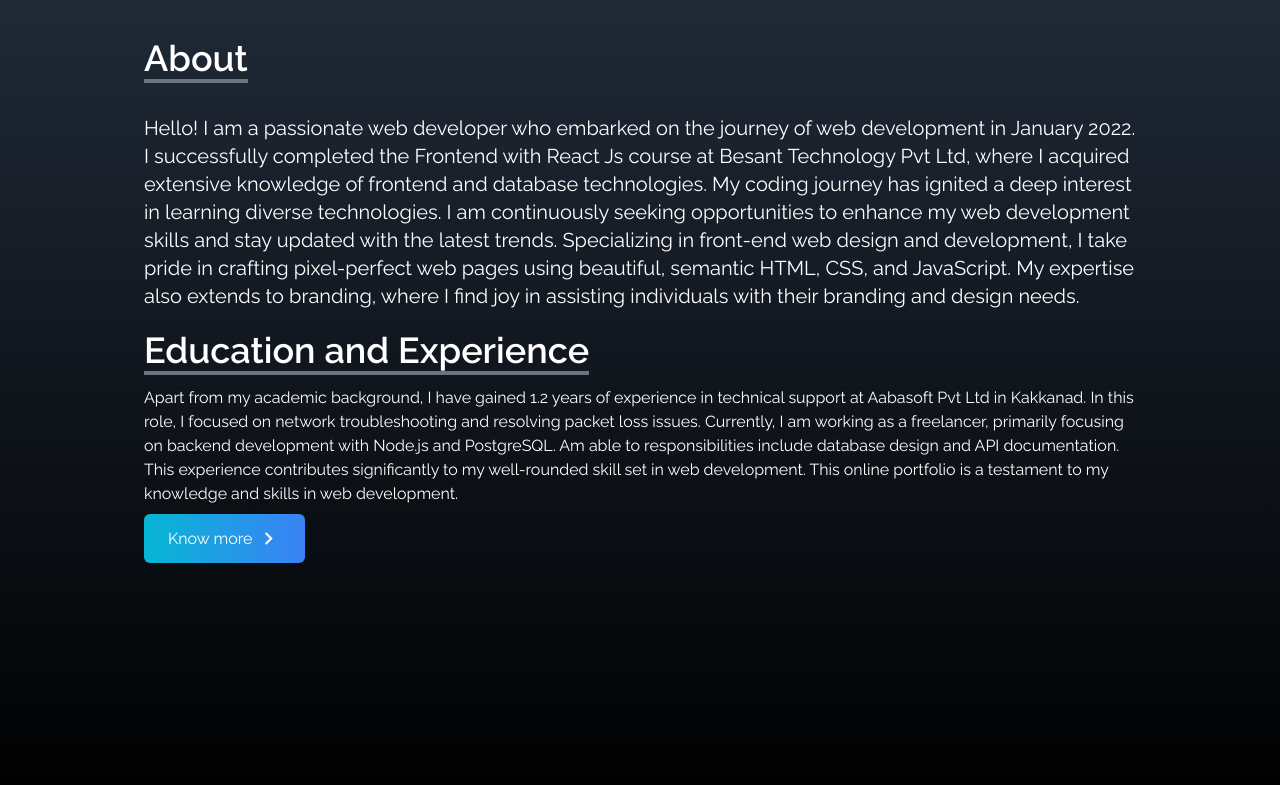
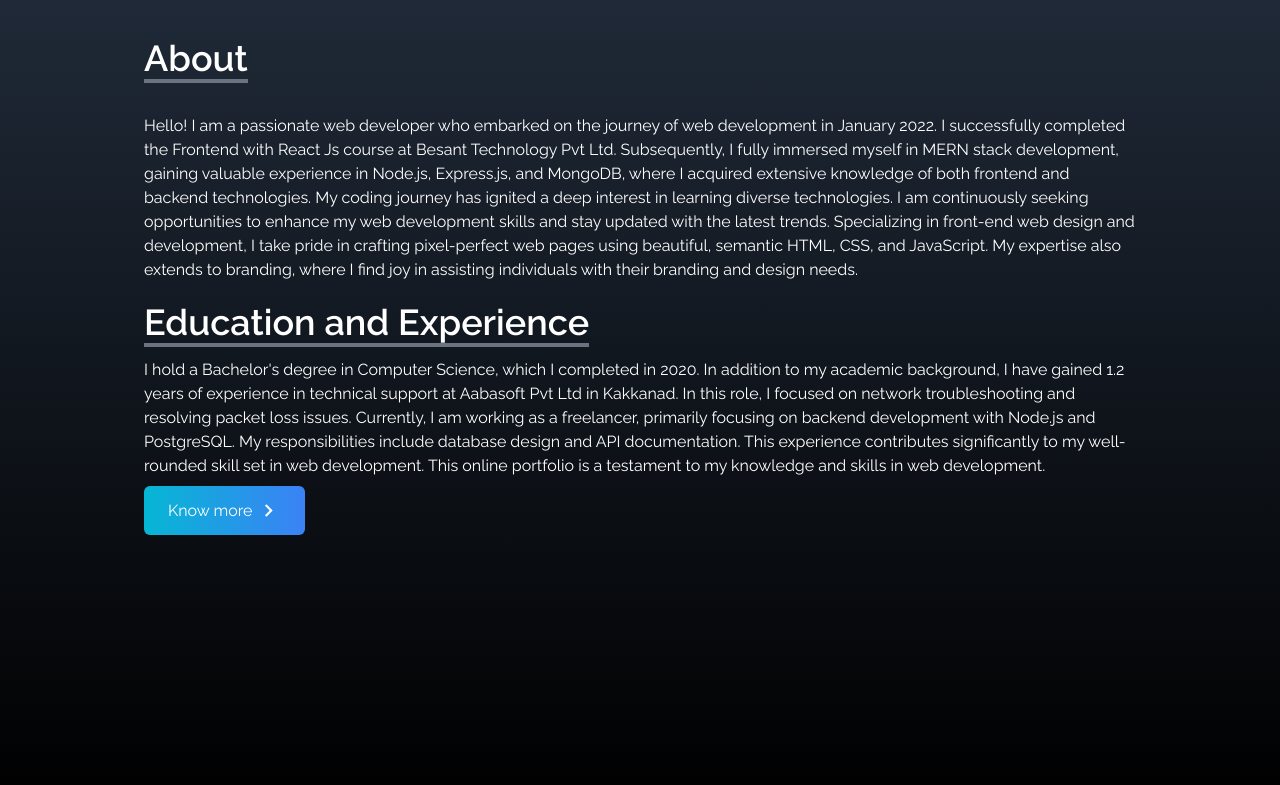
Before and after one commit to fayizIT/one-portfolio, a React (Create React App) app: page / in a window 1280 px wide. Shown: the part 855-1640 px from the top of the page. Built offline with nearby package versions, Linux system fonts and the light colour scheme.

Commit message:
about and work github code

```diff
--- a/src/Components/About.jsx
+++ b/src/Components/About.jsx
@@ -11,25 +11,25 @@ const About = () => {
             About
           </p>
         </div>
-        <p className='text-xl mt-5 mb-5'>
-          Hello! I am a passionate web developer who embarked on the journey of web development in January 2022. I successfully completed the Frontend with React Js course at Besant Technology Pvt Ltd, where I acquired extensive knowledge of frontend and database technologies.
+        <p className='text-large mt-5 mb-5'>
+        Hello! I am a passionate web developer who embarked on the journey of web development in January 2022. I successfully completed the Frontend with React Js course at Besant Technology Pvt Ltd. Subsequently, I fully immersed myself in MERN stack development, gaining valuable experience in Node.js, Express.js, and MongoDB, where I acquired extensive knowledge of both frontend and backend technologies.
 
-          My coding journey has ignited a deep interest in learning diverse technologies. I am continuously seeking opportunities to enhance my web development skills and stay updated with the latest trends.
+My coding journey has ignited a deep interest in learning diverse technologies. I am continuously seeking opportunities to enhance my web development skills and stay updated with the latest trends.
 
-          Specializing in front-end web design and development, I take pride in crafting pixel-perfect web pages using beautiful, semantic HTML, CSS, and JavaScript. My expertise also extends to branding, where I find joy in assisting individuals with their branding and design needs.
+Specializing in front-end web design and development, I take pride in crafting pixel-perfect web pages using beautiful, semantic HTML, CSS, and JavaScript. My expertise also extends to branding, where I find joy in assisting individuals with their branding and design needs.
 
           <br />
         </p>
 
         <div className='pb-4'>
           <p className='text-4xl font-bold inline border-b-4 border-gray-500'>
-            Education and Experience
+            <span className='font-bold text-skyblue'>Education and Experience</span>
           </p>
         </div>
         <p>
-          Apart from my academic background, I have gained 1.2 years of experience in technical support at Aabasoft Pvt Ltd in Kakkanad. In this role, I focused on network troubleshooting and resolving packet loss issues.
+          I hold a Bachelor's degree in Computer Science, which I completed in 2020. In addition to my academic background, I have gained 1.2 years of experience in technical support at Aabasoft Pvt Ltd in Kakkanad. In this role, I focused on network troubleshooting and resolving packet loss issues.
 
-          Currently, I am working as a freelancer, primarily focusing on backend development with Node.js and PostgreSQL. Am able to  responsibilities include database design and API documentation. This experience contributes significantly to my well-rounded skill set in web development.
+          Currently, I am working as a freelancer, primarily focusing on backend development with Node.js and PostgreSQL. My responsibilities include database design and API documentation. This experience contributes significantly to my well-rounded skill set in web development.
 
           This online portfolio is a testament to my knowledge and skills in web development.
         </p>
--- a/src/Components/Works.jsx
+++ b/src/Components/Works.jsx
@@ -25,6 +25,19 @@ const Works = () => {
       githubUrl: 'https://github.com/fayizIT/mern-admin-user-management',
     },
     {
+      title: 'GitHub Clone',
+      description: 'GitHub',
+      imageUrl: GitImage, // You can provide a URL for other images
+      githubUrl: 'https://github.com/fayizIT/Git-Clone',
+    },
+    {
+      title: 'IMDB Website',
+      description: 'Imdb Website',
+      imageUrl: IMDBImage
+, // You can provide a URL for other images
+      githubUrl: 'https://github.com/fayizIT/IMDB-Project',
+    },
+    {
       title: 'Netflix',
       description: 'Netflix',
       imageUrl: NetflixImage, // You can provide a URL for other images
@@ -42,19 +55,7 @@ const Works = () => {
       imageUrl: EdistrictImage, // You can provide a URL for other images
       githubUrl: 'https://github.com/fayizIT/Edistrict-website',
     },
-    {
-      title: 'GitHub Clone',
-      description: 'GitHub',
-      imageUrl: GitImage, // You can provide a URL for other images
-      githubUrl: 'https://github.com/fayizIT/Git-Clone',
-    },
-    {
-      title: 'IMDB Website',
-      description: 'Imdb Website',
-      imageUrl: IMDBImage
-, // You can provide a URL for other images
-      githubUrl: 'https://github.com/fayizIT/IMDB-Project',
-    },
+
     {
       title: 'Instagram',
       description: 'Instagram-Application',
```
